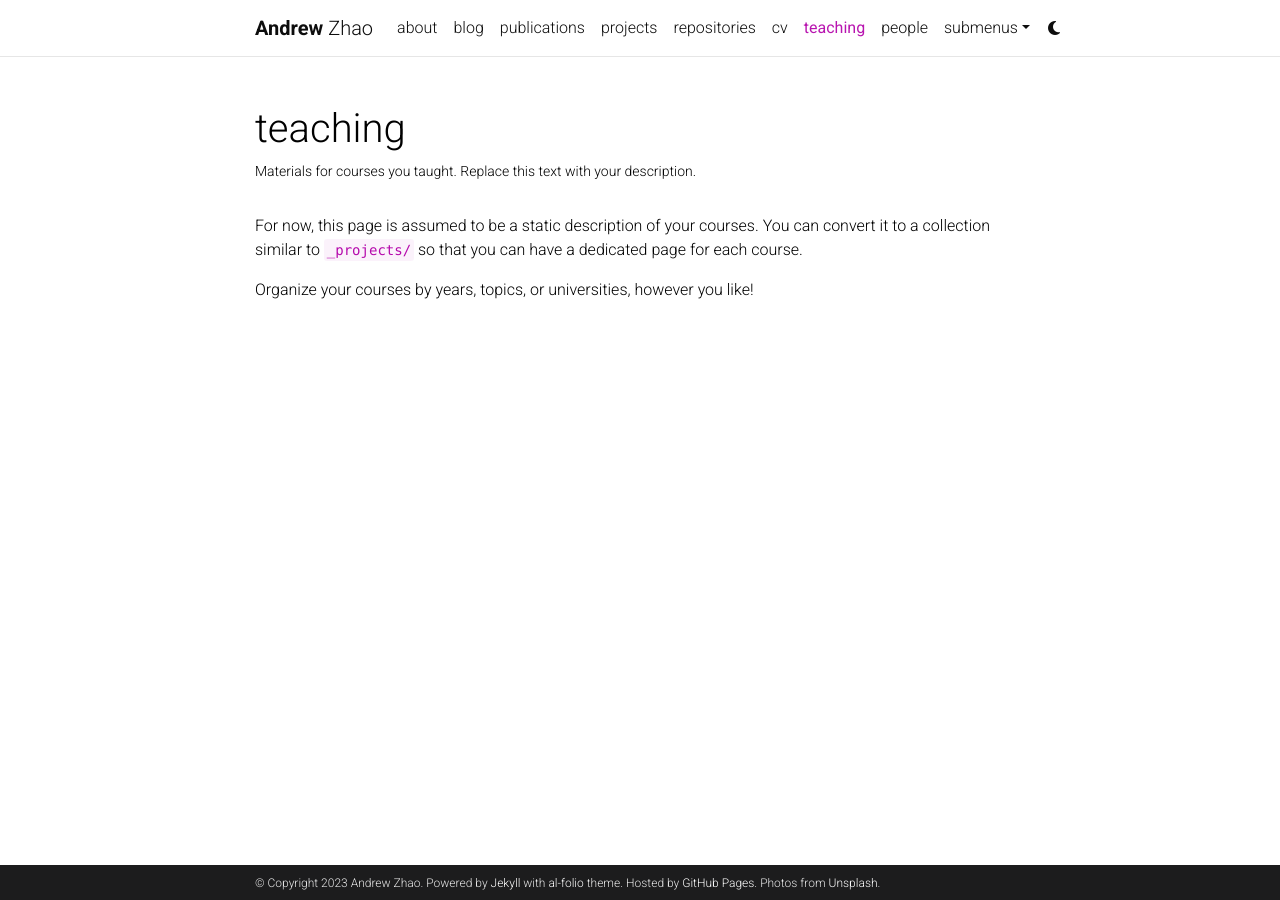
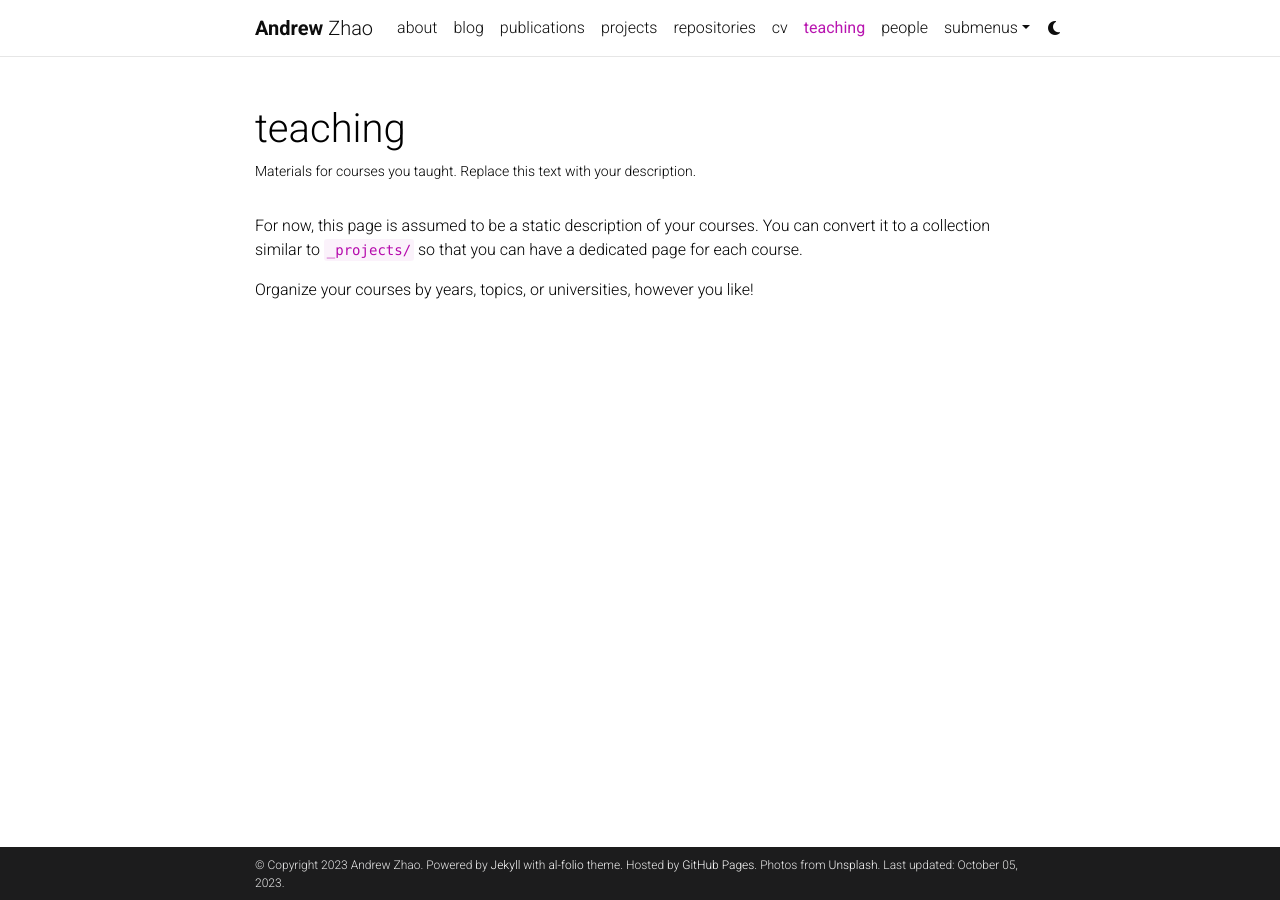
Before and after one commit to zhao-andrew/zhao-andrew.github.io, a Jekyll site: the page built from _pages/teaching.md, in a window 1280 px wide. Built offline with Jekyll 4.4.1, drawn with Linux system fonts in a browser that asks for light colours; comment, search, counter and statistics services are not loaded; a style sheet for code colours, icons or effects is not loaded; some of the changed lines change nothing that is shown.

Commit message:
Update _config.yml

```diff
--- a/_config.yml
+++ b/_config.yml
@@ -6,7 +6,7 @@
 first_name: Andrew
 middle_name:
 last_name: Zhao
-email: # andrewzhao4633@gmail.com
+email: azhao@unm.edu
 description: > # the ">" symbol means to ignore newlines until "footer_text:"
   A simple, whitespace theme for academics. Based on [*folio](https://github.com/bogoli/-folio) design.
 footer_text: >
@@ -19,8 +19,8 @@
 icon: ⚛️  # the emoji used as the favicon (alternatively, provide image name in /assets/img/)
 
 url: https://zhao-andrew.github.io/ # the base hostname & protocol for your site
-baseurl: /al-folio # the subpath of your site, e.g. /blog/
-last_updated: false # set to true if you want to display last updated in the footer
+baseurl:  # the subpath of your site, e.g. /blog/
+last_updated: true # set to true if you want to display last updated in the footer
 impressum_path:  # set to path to include impressum link in the footer, use the same path as permalink in a page, helps to conform with EU GDPR
 
 # -----------------------------------------------------------------------------
@@ -67,16 +67,16 @@
 # Social integration
 # -----------------------------------------------------------------------------
 
-github_username: # your GitHub user name
+github_username: zhao-andrew # your GitHub user name
 gitlab_username: # your GitLab user name
 twitter_username: # your Twitter handle
 mastodon_username: # your mastodon instance+username in the format instance.tld/@username
 linkedin_username: # your LinkedIn user name
 telegram_username: # your Telegram user name
-scholar_userid: # your Google Scholar ID
+scholar_userid: IAp-1qcAAAAJ # your Google Scholar ID
 semanticscholar_id: # your Semantic Scholar ID
 whatsapp_number: # your WhatsApp number (full phone number in international format. Omit any zeroes, brackets, or dashes when adding the phone number in international format.)
-orcid_id: # your ORCID ID
+orcid_id:  # your ORCID ID
 medium_username: # your Medium username
 quora_username: # your Quora username
 publons_id: # your ID on Publons
@@ -168,14 +168,14 @@
   news:
     defaults:
       layout: post
-    output: true
+    output: false
     permalink: /news/:path/
   projects:
-    output: true
+    output: false
     permalink: /projects/:path/
 
 announcements:
-  enabled: true
+  enabled: false
   scrollable: true # adds a vertical scroll bar if there are more than 3 news items
   limit: 5 # leave blank to include all the news in the `_news` folder
 
```
